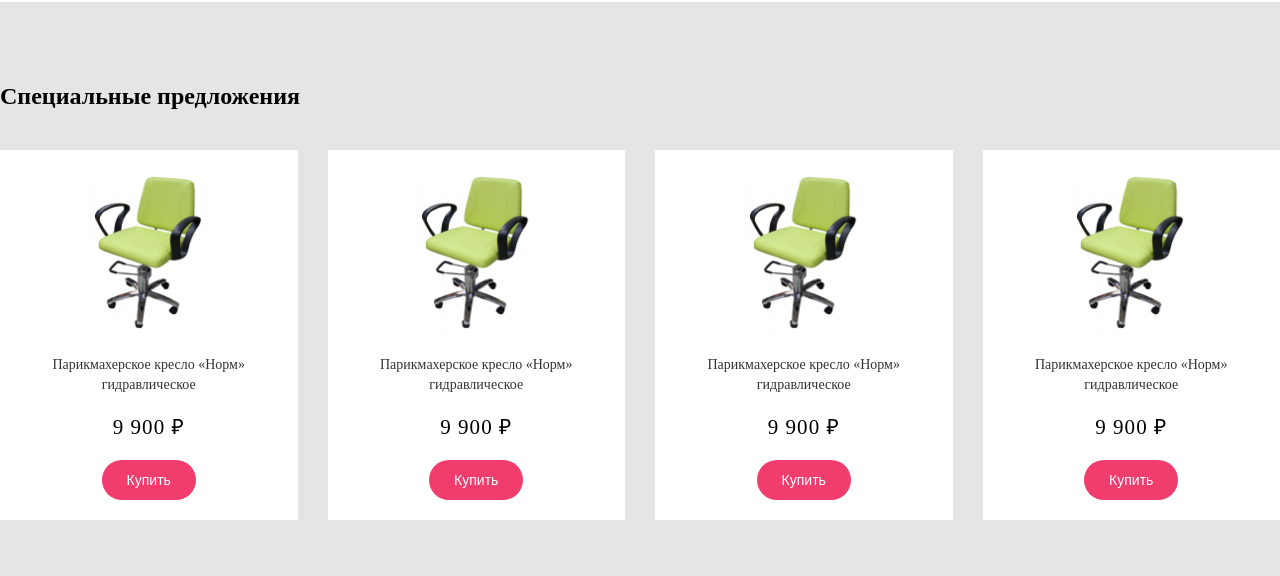
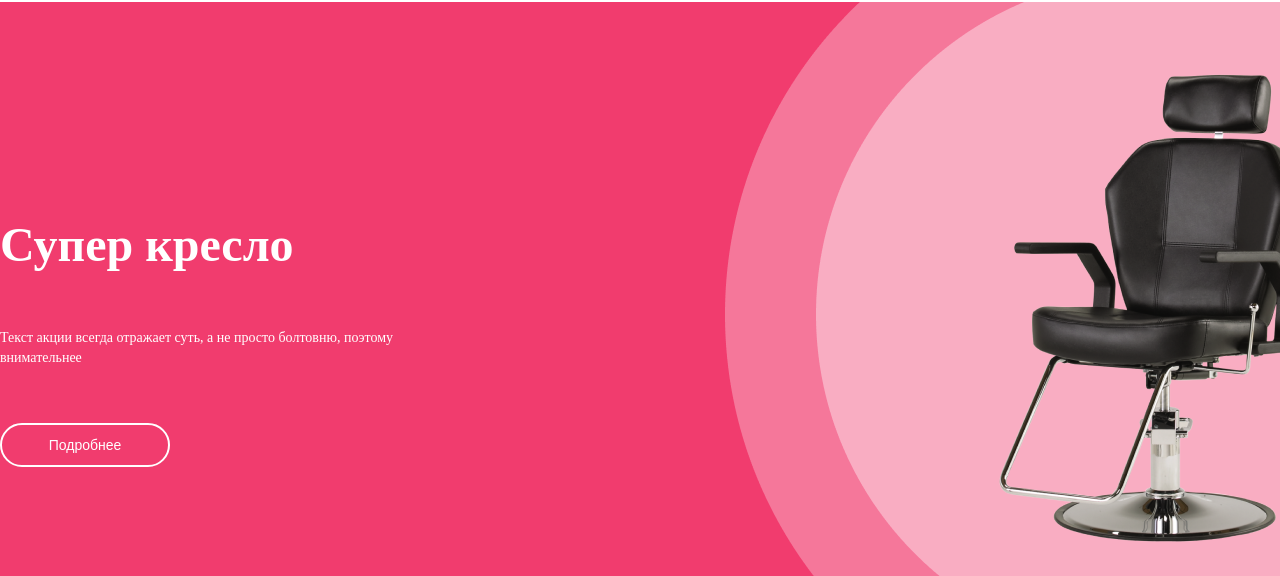
Before and after one commit to M-fil/chairs-shop-online, a website: page index.html in a window 1280 px wide. Shown: the part 176-752 px from the top of the page. Drawn offline with Linux system fonts and the light colour scheme.

Commit message:
create styles and html for super-product block

```diff
--- a/index.html
+++ b/index.html
@@ -82,6 +82,25 @@
       </div>
     </div>
   </header>
+
+  <!--SUPER-PRODUCT-->
+  <section class="super-product">
+    <div class="wrapper super-product__wrapper">
+      <div class="super-product__main-info">
+        <h2 class="super-product__title">
+          Супер кресло
+        </h2>
+        <span class="super-product__subtitle">
+          Текст акции всегда отражает суть, а не просто болтовню, поэтому внимательнее
+        </span>
+        <button class="super-product__button default-button">
+          Подробнее
+        </button>
+      </div>
+    </div>
+  </section>
+  <!--SUPER-PRODUCT-->
+
 
   <!--SPECIAL-PRODUCTS-->
   <section class="special-products">
--- a/src/scss/index.scss
+++ b/src/scss/index.scss
@@ -11,3 +11,4 @@
 @import "./modules/header";
 @import "./modules/special-products";
 @import "./modules/recently-watched-products";
+@import "./modules/super-product";
--- /dev/null
+++ b/src/scss/modules/_super-product.scss
@@ -0,0 +1,42 @@
+.super-product {
+  background-image: url(../assets/super-product/background.png);
+  color: $main-text-color;
+
+  &__wrapper {
+    display: flex;
+    flex-direction: column;
+
+    padding: 215px 0;
+  }
+
+  &__main-info {
+    display: flex;
+    flex-direction: column;
+
+    max-width: 35%;
+  }
+
+  &__title {
+    font-weight: bold;
+    font-size: 4.8rem;
+    line-height: 5.6rem;
+  }
+
+  &__subtitle {
+    font-size: 1.4rem;
+    line-height: 2rem;
+  }
+
+  &__button {
+    background: transparent;
+    border-color: $primary2;
+    color: $main-text-color;
+
+    max-width: 170px;
+  }
+
+  &__title,
+  &__subtitle {
+    margin-bottom: 55px;
+  }
+}
```
Also changed, not shown: src/assets/super-product/background.png (added), src/css/index.css.
